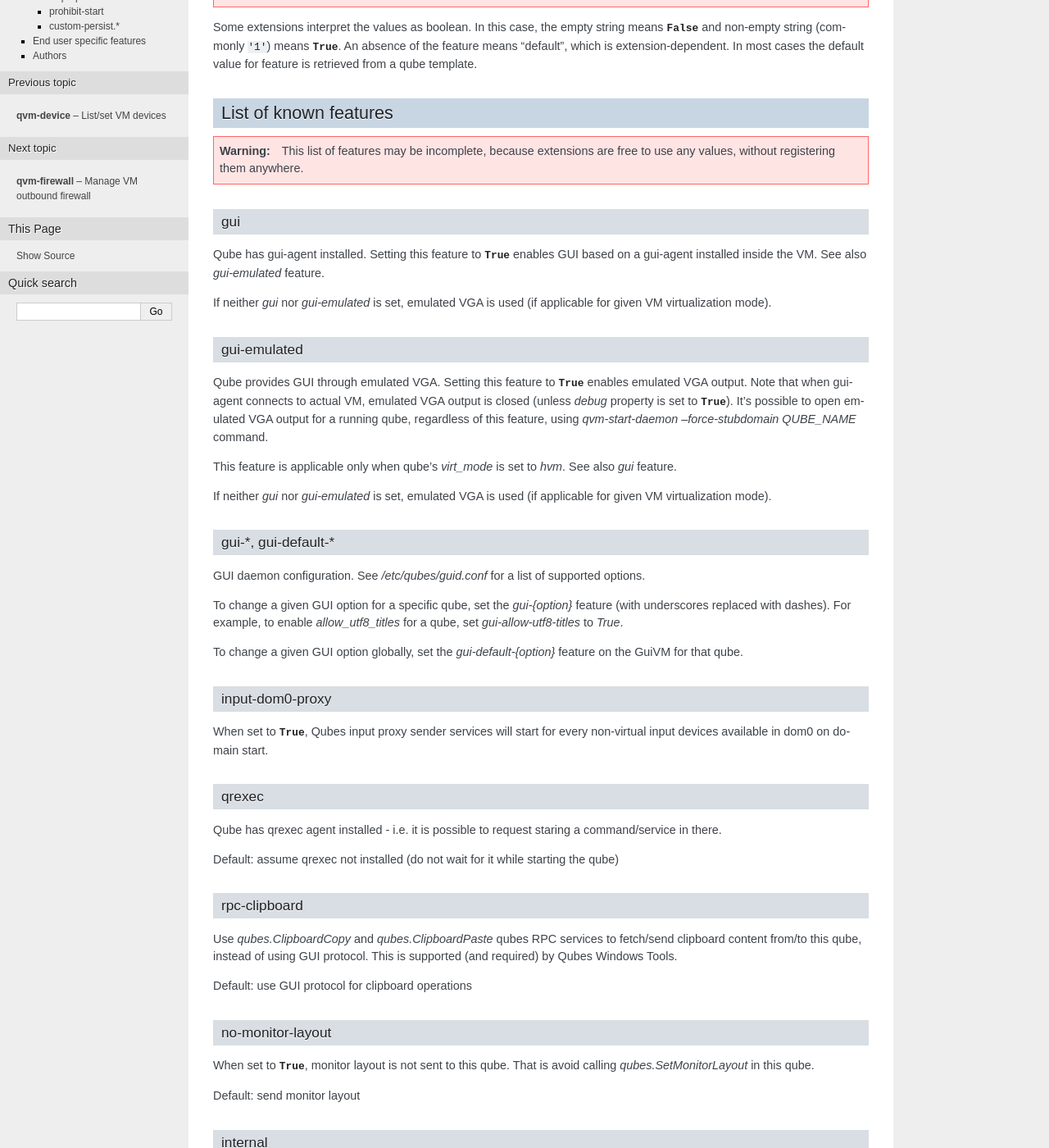
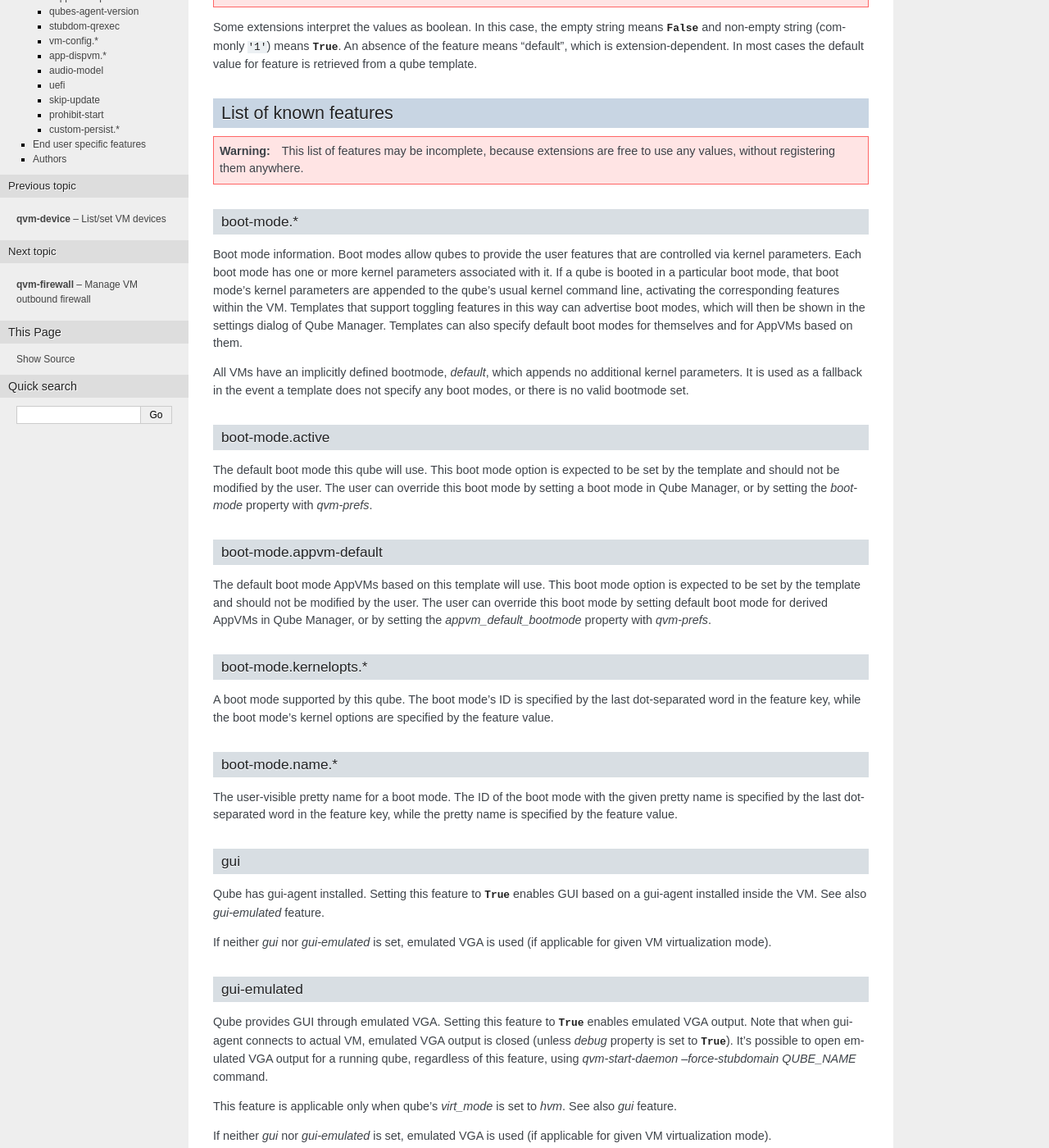
Before and after one commit to QubesOS/qubes-core-admin-client, a Sphinx documentation site: the page built from doc/manpages/qvm-features.rst, in a window 1280 px wide and 1400 px high, scrolled down 787 px. Shown: the whole window at 82% size. Built offline with Sphinx 7.4.7, drawn with Linux system fonts in a browser that asks for light colours; the version number could not be read and is left out; some of the changed text lies outside the part shown.

Commit message:
Add boot mode support
Boot modes provide a way for VMs to advertise that they can have their
behavior changed by booting them with a predefined combination of
additional kernel parameters set. This allows qubes to offer features
like a secure system maintenance mode in a way that works seemlessly
with Qubes OS.

This commit documents the features and properties used in boot mode
support, and fixes some automated tests.

```diff
--- a/doc/manpages/qvm-features.rst
+++ b/doc/manpages/qvm-features.rst
@@ -59,6 +59,53 @@
 
    This list of features may be incomplete, because extensions are free to use any
    values, without registering them anywhere.
+
+boot-mode.\*
+^^^^^^^^^^^^
+
+Boot mode information. Boot modes allow qubes to provide the user features that
+are controlled via kernel parameters. Each boot mode has one or more kernel
+parameters associated with it. If a qube is booted in a particular boot mode,
+that boot mode's kernel parameters are appended to the qube's usual kernel
+command line, activating the corresponding features within the VM. Templates
+that support toggling features in this way can advertise boot modes, which will
+then be shown in the settings dialog of Qube Manager. Templates can also specify
+default boot modes for themselves and for AppVMs based on them.
+
+All VMs have an implicitly defined bootmode, `default`, which appends no
+additional kernel parameters. It is used as a fallback in the event a template
+does not specify any boot modes, or there is no valid bootmode set.
+
+boot-mode.active
+^^^^^^^^^^^^^^^^
+
+The default boot mode this qube will use. This boot mode option is expected to
+be set by the template and should not be modified by the user. The user can
+override this boot mode by setting a boot mode in Qube Manager, or by setting
+the `bootmode` property with `qvm-prefs`.
+
+boot-mode.appvm-default
+^^^^^^^^^^^^^^^^^^^^^^^
+
+The default boot mode AppVMs based on this template will use. This boot mode
+option is expected to be set by the template and should not be modified by the
+user. The user can override this boot mode by setting default boot mode for
+derived AppVMs in Qube Manager, or by setting the `appvm_default_bootmode`
+property with `qvm-prefs`.
+
+boot-mode.kernelopts.\*
+^^^^^^^^^^^^^^^^^^^^^^^
+
+A boot mode supported by this qube. The boot mode's ID is specified by the
+last dot-separated word in the feature key, while the boot mode's kernel
+options are specified by the feature value.
+
+boot-mode.name.\*
+^^^^^^^^^^^^^^^^^
+
+The user-visible pretty name for a boot mode. The ID of the boot mode with the
+given pretty name is specified by the last dot-separated word in the feature
+key, while the pretty name is specified by the feature value.
 
 gui
 ^^^
```
Also changed, not shown: doc/manpages/qubes-prefs.rst (+13 -0 lines), 1 other file.
